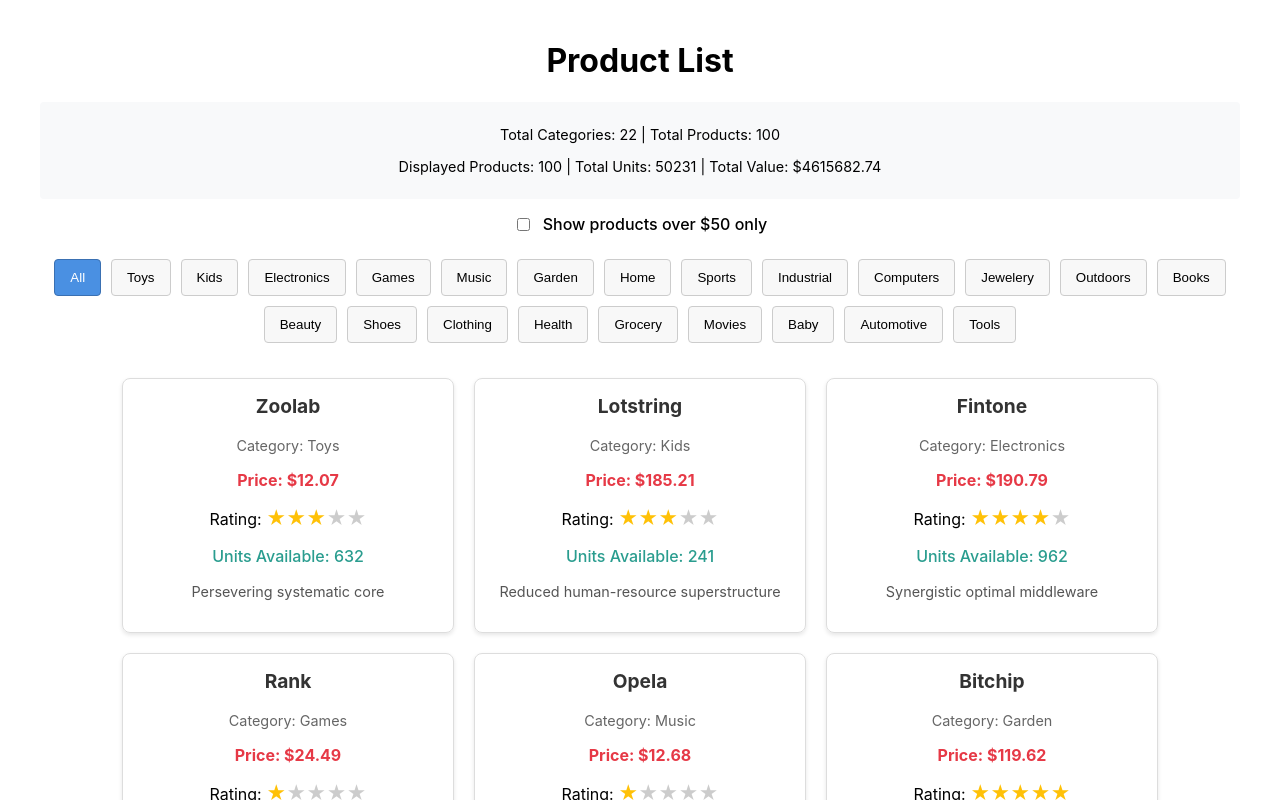
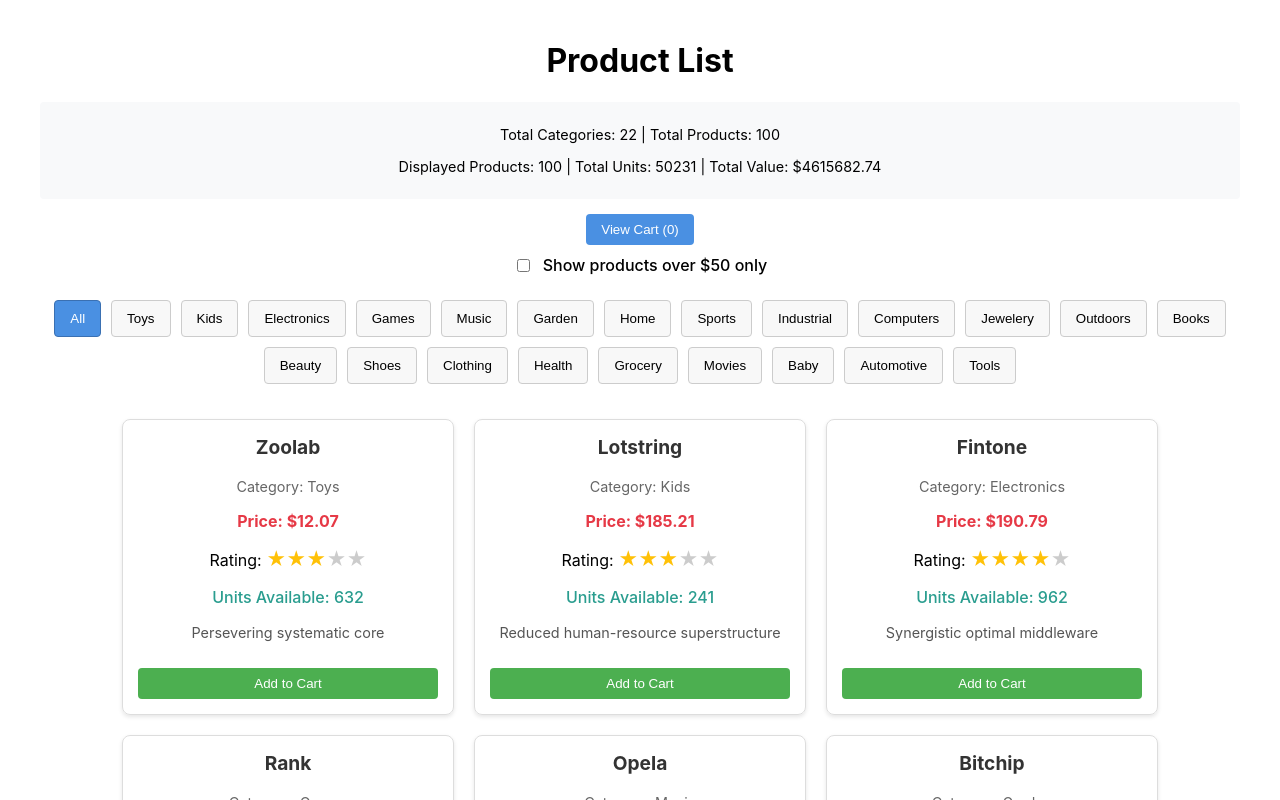
Before and after one commit to joemiddie13/react-product-list, a React (Create React App) app: page / in a window 1280 px wide. Shown: the top 800 px of the page. Built offline with nearby package versions, Linux system fonts and the light colour scheme.

Commit message:
Created a shopping cart feature

```diff
--- a/src/App.css
+++ b/src/App.css
@@ -46,3 +46,34 @@
   flex-wrap: wrap;
   justify-content: center;
 }
+
+/* New styles for cart functionality */
+.cart-button-container {
+  display: flex;
+  justify-content: center;
+  margin: 15px 0;
+}
+
+.cart-container {
+  margin: 20px 0;
+  max-width: 800px;
+  margin-left: auto;
+  margin-right: auto;
+}
+
+/* Responsive layout adjustments */
+@media (max-width: 768px) {
+  .product-list {
+    justify-content: space-around;
+  }
+
+  .category-buttons {
+    flex-direction: column;
+    align-items: center;
+  }
+
+  .category-buttons button {
+    margin: 5px 0;
+    width: 80%;
+  }
+}
--- a/src/App.js
+++ b/src/App.js
@@ -3,10 +3,13 @@ import './App.css';
 import { data, uniqueCategories } from './data.js';
 import CategoryButton from './CategoryButton';
 import ProductCard from './ProductCard';
+import Cart from './Cart';
 
 function App() {
   const [selectedCategory, setSelectedCategory] = useState('All');
   const [showExpensive, setShowExpensive] = useState(false);
+  const [shoppingCart, setShoppingCart] = useState([]);
+  const [showCart, setShowCart] = useState(false);
 
   // Helper function to parse price strings like "$12.07" to numbers
   const parsePrice = (priceStr) => {
@@ -46,6 +49,29 @@ function App() {
     return { totalUnits: units, totalValue: value };
   }, [filteredProducts]);
 
+  // Process and enhance products with numeric price for cart operations
+  const processedProducts = useMemo(() => {
+    return data.map(product => ({
+      ...product,
+      numericPrice: parsePrice(product.price)
+    }));
+  }, [data]);
+
+  // Add product to cart
+  const addToCart = (product) => {
+    // Find the processed product with numeric price
+    const productToAdd = processedProducts.find(p => p.id === product.id);
+    setShoppingCart([...shoppingCart, productToAdd]);
+  };
+
+  // Calculate cart totals
+  const cartTotals = useMemo(() => {
+    const itemCount = shoppingCart.length;
+    const totalCost = shoppingCart.reduce((sum, item) => sum + item.numericPrice, 0);
+
+    return { itemCount, totalCost };
+  }, [shoppingCart]);
+
   return (
     <div className="App">
       <header className="App-header">
@@ -53,6 +79,15 @@ function App() {
         <div className="stats">
           <p>Total Categories: {totalCategories} | Total Products: {totalProducts}</p>
           <p>Displayed Products: {displayedProducts} | Total Units: {totalUnits} | Total Value: ${totalValue.toFixed(2)}</p>
+        </div>
+
+        <div className="cart-button-container">
+          <button
+            className="cart-button"
+            onClick={() => setShowCart(!showCart)}
+          >
+            {showCart ? 'Hide Cart' : `View Cart (${cartTotals.itemCount})`}
+          </button>
         </div>
 
         <div className="price-filter">
@@ -66,6 +101,12 @@ function App() {
           </label>
         </div>
       </header>
+
+      {showCart && (
+        <div className="cart-container">
+          <Cart cartItems={shoppingCart} />
+        </div>
+      )}
 
       <div className="category-buttons">
         <CategoryButton
@@ -85,7 +126,11 @@ function App() {
 
       <div className="product-list">
         {filteredProducts.map(product => (
-          <ProductCard key={product.id} product={product} />
+          <ProductCard
+            key={product.id}
+            product={product}
+            onAddToCart={() => addToCart(product)}
+          />
         ))}
       </div>
     </div>
--- /dev/null
+++ b/src/Cart.css
@@ -0,0 +1,125 @@
+.cart {
+  border: 1px solid #ddd;
+  border-radius: 8px;
+  padding: 15px;
+  margin: 15px 0;
+  background-color: #f9f9f9;
+  box-shadow: 0 2px 4px rgba(0, 0, 0, 0.1);
+}
+
+.cart h2 {
+  margin-top: 0;
+  color: #333;
+  border-bottom: 1px solid #eee;
+  padding-bottom: 10px;
+}
+
+.empty-cart {
+  text-align: center;
+  color: #888;
+  font-style: italic;
+  padding: 20px 0;
+}
+
+.cart-items {
+  margin-bottom: 15px;
+}
+
+.cart-item {
+  display: flex;
+  justify-content: space-between;
+  padding: 10px 0;
+  border-bottom: 1px solid #eee;
+}
+
+.item-name {
+  flex: 2;
+  font-weight: 500;
+}
+
+.item-price {
+  flex: 1;
+  color: #e63946;
+  text-align: right;
+}
+
+.item-quantity {
+  flex: 1;
+  text-align: right;
+  color: #2a9d8f;
+}
+
+.item-total {
+  flex: 1;
+  text-align: right;
+  font-weight: 500;
+  color: #333;
+}
+
+.cart-footer {
+  margin-top: 15px;
+  display: flex;
+  justify-content: space-between;
+  align-items: center;
+  border-top: 2px solid #ddd;
+  padding-top: 15px;
+}
+
+.cart-total {
+  font-size: 1.1rem;
+  font-weight: 600;
+  color: #333;
+}
+
+.checkout-button {
+  background-color: #4a90e2;
+  color: white;
+  border: none;
+  padding: 10px 15px;
+  border-radius: 4px;
+  cursor: pointer;
+  font-weight: 500;
+  transition: background-color 0.3s ease;
+}
+
+.checkout-button:hover {
+  background-color: #3a70b2;
+}
+
+/* Styling for the cart button in App.js */
+.cart-button-container {
+  margin: 10px 0;
+}
+
+.cart-button {
+  background-color: #4a90e2;
+  color: white;
+  border: none;
+  padding: 8px 15px;
+  border-radius: 4px;
+  cursor: pointer;
+  font-weight: 500;
+  transition: background-color 0.3s ease;
+}
+
+.cart-button:hover {
+  background-color: #3a70b2;
+}
+
+/* Add to cart button styling for ProductCard.js */
+.add-to-cart-button {
+  background-color: #4caf50;
+  color: white;
+  border: none;
+  padding: 8px 12px;
+  margin-top: 10px;
+  border-radius: 4px;
+  cursor: pointer;
+  width: 100%;
+  font-weight: 500;
+  transition: background-color 0.3s ease;
+}
+
+.add-to-cart-button:hover {
+  background-color: #388e3c;
+}
--- /dev/null
+++ b/src/Cart.js
@@ -0,0 +1,59 @@
+import React from 'react';
+import './Cart.css';
+
+function Cart({ cartItems }) {
+  // Group items by id to show quantity
+  const groupedItems = cartItems.reduce((acc, item) => {
+    // Check if we already have this item in our accumulator
+    const existingItem = acc.find(i => i.id === item.id);
+
+    if (existingItem) {
+      // Item exists, increase its quantity
+      existingItem.quantity += 1;
+      // Update the total for this item
+      existingItem.total = existingItem.quantity * existingItem.numericPrice;
+    } else {
+      // Item doesn't exist, add it with quantity 1
+      acc.push({
+        ...item,
+        quantity: 1,
+        total: item.numericPrice
+      });
+    }
+
+    return acc;
+  }, []);
+
+  // Calculate overall cart total
+  const cartTotal = groupedItems.reduce((sum, item) => sum + item.total, 0);
+
+  return (
+    <div className="cart">
+      <h2>Shopping Cart</h2>
+
+      {groupedItems.length === 0 ? (
+        <p className="empty-cart">Your cart is empty</p>
+      ) : (
+        <>
+          <div className="cart-items">
+            {groupedItems.map(item => (
+              <div key={item.id} className="cart-item">
+                <span className="item-name">{item.name}</span>
+                <span className="item-price">{item.price}</span>
+                <span className="item-quantity">qty: {item.quantity}</span>
+                <span className="item-total">total: ${item.total.toFixed(2)}</span>
+              </div>
+            ))}
+          </div>
+
+          <div className="cart-footer">
+            <p className="cart-total">Cart Total: ${cartTotal.toFixed(2)}</p>
+            <button className="checkout-button">Checkout</button>
+          </div>
+        </>
+      )}
+    </div>
+  );
+}
+
+export default Cart;
--- a/src/ProductCard.js
+++ b/src/ProductCard.js
@@ -1,12 +1,8 @@
 import React from 'react';
 import './ProductCard.css';
 
-function ProductCard({ product }) {
+function ProductCard({ product, onAddToCart }) {
   const { name, category, price, rating, description, units } = product;
-
-  // Parse the price string to remove the dollar sign and convert to number
-  // Using a regex to remove non-numeric characters except decimal point
-  const numericPrice = parseFloat(price.replace(/[^0-9.]/g, ''));
 
   // Generate star rating display
   const stars = Array(5).fill(0).map((_, index) => (
@@ -23,6 +19,13 @@ function ProductCard({ product }) {
         <p className="units">Units Available: {units}</p>
       </div>
       <p className="description">{description}</p>
+
+      <button
+        className="add-to-cart-button"
+        onClick={onAddToCart}
+      >
+        Add to Cart
+      </button>
     </div>
   );
 }
```
